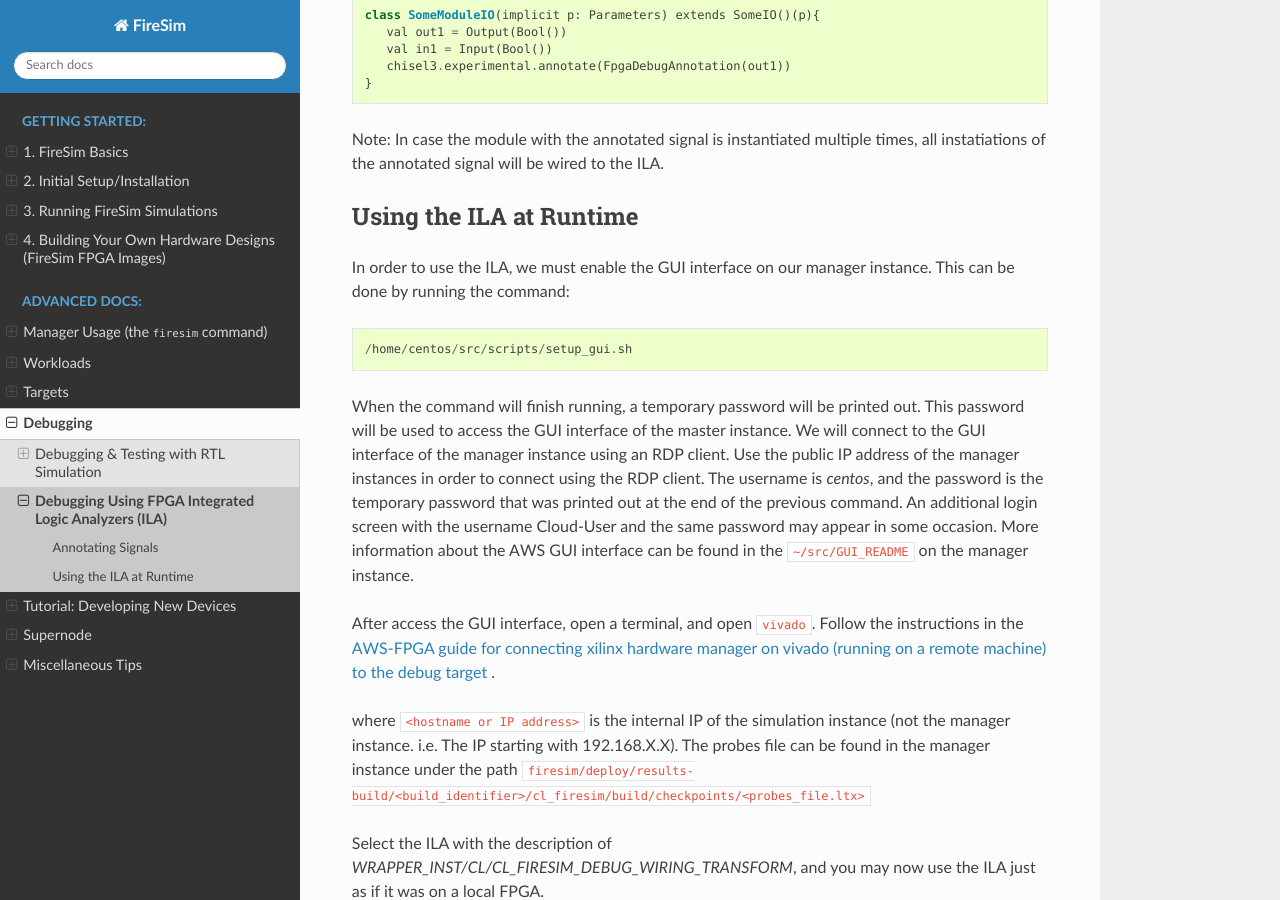
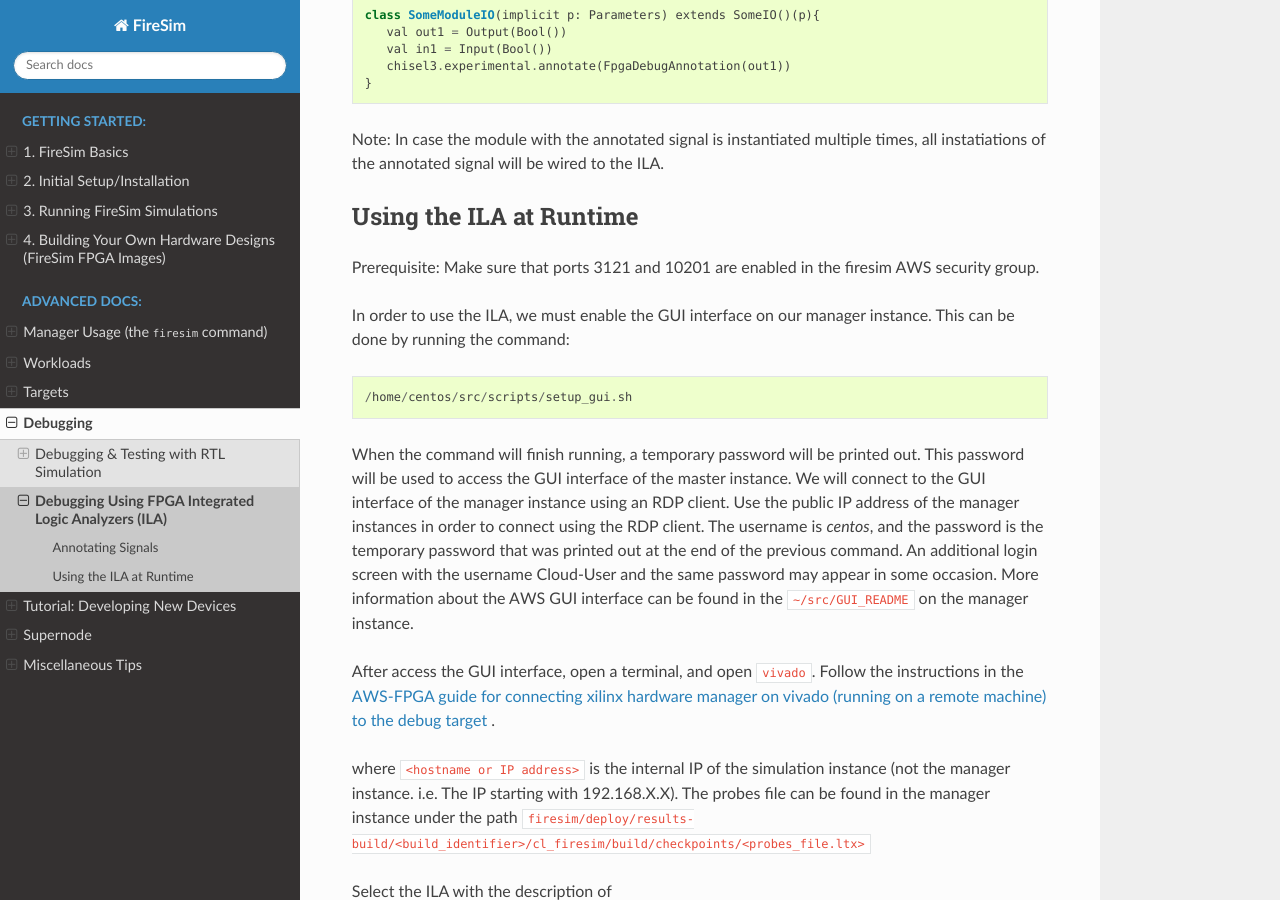
Before and after one commit to firesim/firesim, a Sphinx documentation site: the page built from docs/Advanced-Usage/Debugging/Debugging-Hardware-Using-ILA.rst, in a window 1280 px wide and 900 px high, scrolled down 774 px. Built offline with Sphinx 7.4.7 and the Read the Docs theme 2.0.0, drawn with Linux system fonts in a browser that asks for light colours; pages that are not in the unit, such as notebooks, are missing from menus.

Commit message:
add security group comment to doc

```diff
--- a/docs/Advanced-Usage/Debugging/Debugging-Hardware-Using-ILA.rst
+++ b/docs/Advanced-Usage/Debugging/Debugging-Hardware-Using-ILA.rst
@@ -45,6 +45,8 @@ all instatiations of the annotated signal will be wired to the ILA.
 Using the ILA at Runtime
 ------------------------
 
+Prerequisite: Make sure that ports 3121 and 10201 are enabled in the firesim AWS security group.
+
 In order to use the ILA, we must enable the GUI interface on our manager instance.
 This can be done by running the command:
 
```
